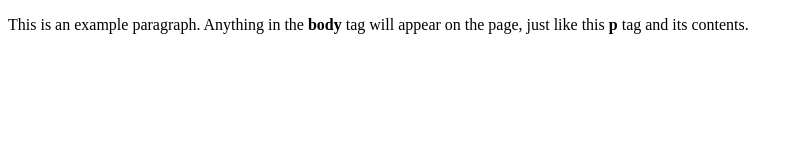
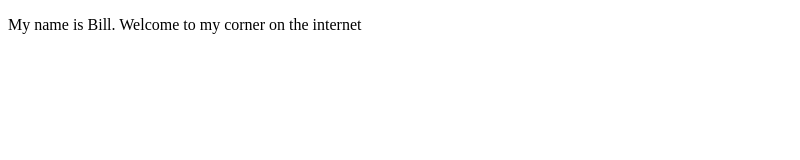
Before and after one commit to billiamn/billiamn.com, a plain HTML site: page index.html in a window 1280 px wide. Shown: the whole page, without its empty margins (0-800 px from the left). Drawn offline with Linux system fonts and the light colour scheme.

Commit message:
Add files via upload

```diff
--- a/index.html
+++ b/index.html
@@ -1,9 +1,9 @@
 <!doctype html>
 <html>
   <head>
-    <title>This is the title of the webpage!</title>
+    <title>Billiamn</title>
   </head>
   <body>
-    <p>This is an example paragraph. Anything in the <strong>body</strong> tag will appear on the page, just like this <strong>p</strong> tag and its contents.</p>
+    <p>My name is Bill. Welcome to my corner on the internet</p>
   </body>
 </html>
```
